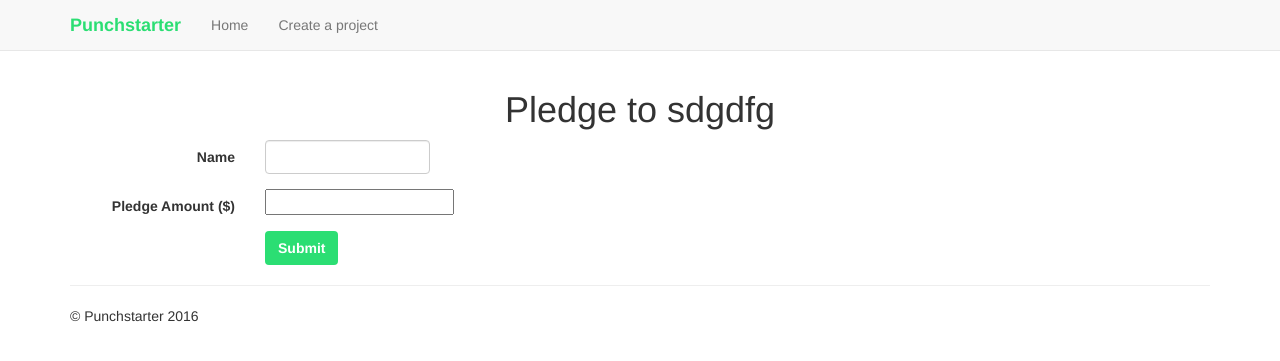
After one commit to adrian-em/punchstarter, a Flask app: page /projects/1/pledge/ in a window 1280 px wide. The commit adds this page. Shown: the top 361 px of the page. Run offline with Flask 2, Linux system fonts and the light colour scheme; data comes from the database, SQL or seed files in the repository; both versions use the stored data as it was after the commit; some libraries are stand-ins or nearby versions.

Commit message:
pledge page

```diff
--- a/punchstarter/__init__.py
+++ b/punchstarter/__init__.py
@@ -53,3 +53,25 @@ def project_detail(project_id):
         abort(404)
 
     return render_template('project_detail.html', project=project)
+
+
+@app.route('/projects/<int:project_id>/pledge/', methods=['GET', 'POST'])
+def pledge(project_id):
+    project = db.session.query(Project).get(project_id)
+    if not project:
+        abort(404)
+    if request.method == "GET":
+
+        return render_template("pledge.html", project=project)
+    if request.method == "POST":
+        guest_pledgor = db.session.query(Member).filter_by(id=2).one()
+        new_pledge=Pledge(
+            member_id = guest_pledgor.id,
+            project_id = project.id,
+            amount = request.form.get('amount'),
+            time_created = datetime.datetime.now()
+        )
+        db.session.add(new_pledge)
+        db.session.commit()
+
+        return redirect(url_for('project_detail', project_id=project.id))
--- /dev/null
+++ b/punchstarter/templates/pledge.html
@@ -0,0 +1,36 @@
+{% extends "base.html" %}
+{% set active_page = "pledge" %}
+
+{% block subtitle %} Pledge {% endblock subtitle%}
+
+{% block content %}
+
+<div>
+    <h1 class="text-center">Pledge to {{ project.name }}</h1>
+</div>
+
+<form class="form-horizontal" method="POST" action="{{ url_for('pledge', project_id=project.id) }}">
+    <div class="form-group">
+        <label for="pledgor" class="col-sm-2 control-label">Name</label>
+        <div class="col-sm-2">
+            <!--<span class="form-control">Guest Pledgor</span>-->
+            <input class="form-control" type="text" name="pledgor" id="pledgor" />
+        </div>
+    </div>
+
+    <div class="form-group">
+        <label for="amount" class="col-sm-2 control-label">Pledge Amount ($)</label>
+        <div class="col-sm-2">
+            <!--<span class="form-control">0</span>-->
+            <input type="number" id="amount" name="amount" />
+        </div>
+    </div>
+
+    <div class="form-group">
+        <div class="col-sm-offset-2 col-sm-10">
+            <button type="submit" class="btn btn-punchstarter">Submit</button>
+        </div>
+    </div>
+</form>
+
+{% endblock content %}
--- a/punchstarter/templates/project_detail.html
+++ b/punchstarter/templates/project_detail.html
@@ -39,7 +39,7 @@
         </div>
 
         <div class="panel">
-            <a href="#" class="btn btn-punchstarter">Pledge Now</a>
+            <a href="{{ url_for('pledge', project_id=project.id) }}" class="btn btn-punchstarter">Pledge Now</a>
         </div>
 
     </div>
```
Also changed, not shown: punchstarter/app.db, punchstarter/models.py (line endings or trailing spaces), 2 other files.
